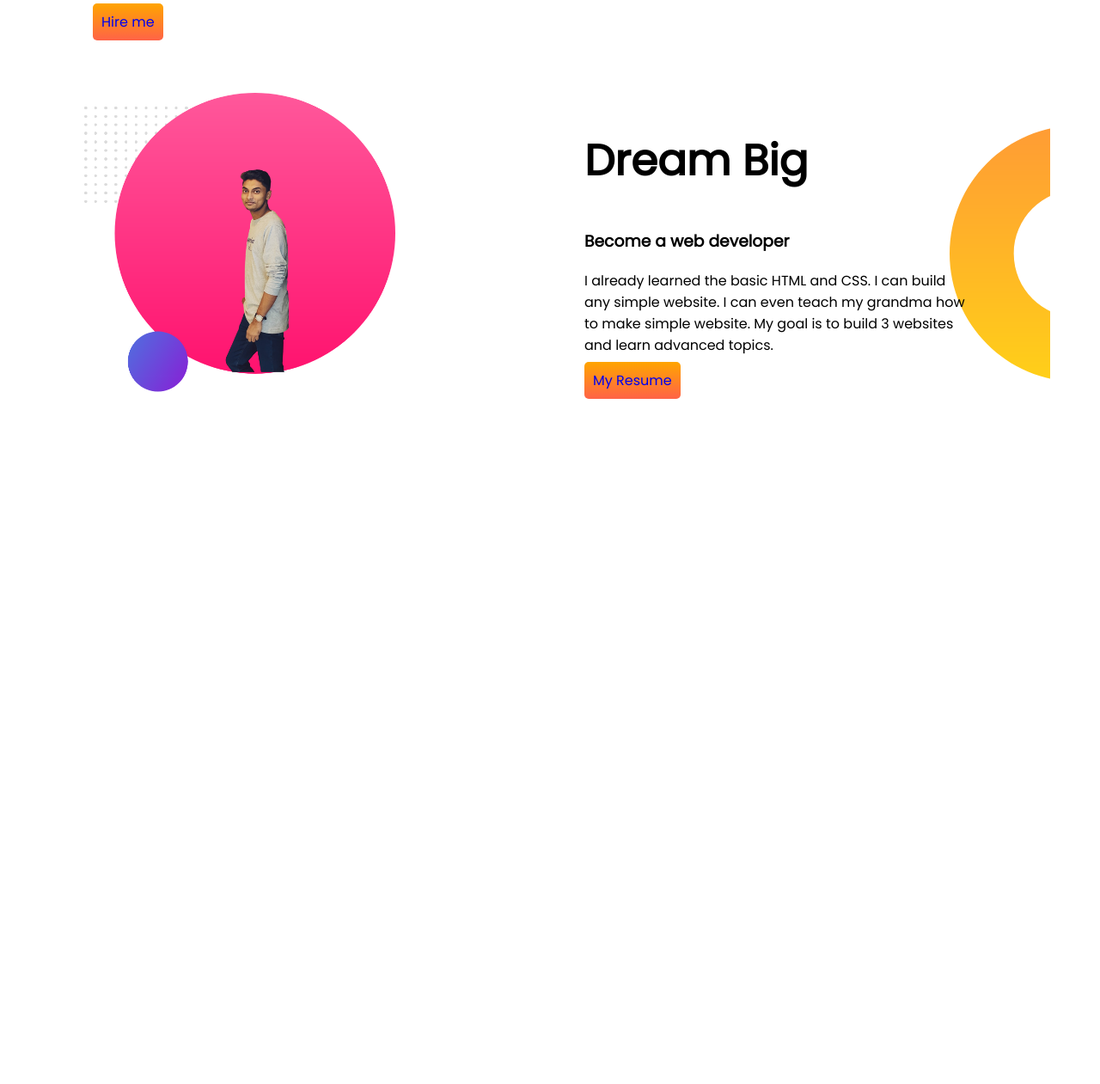
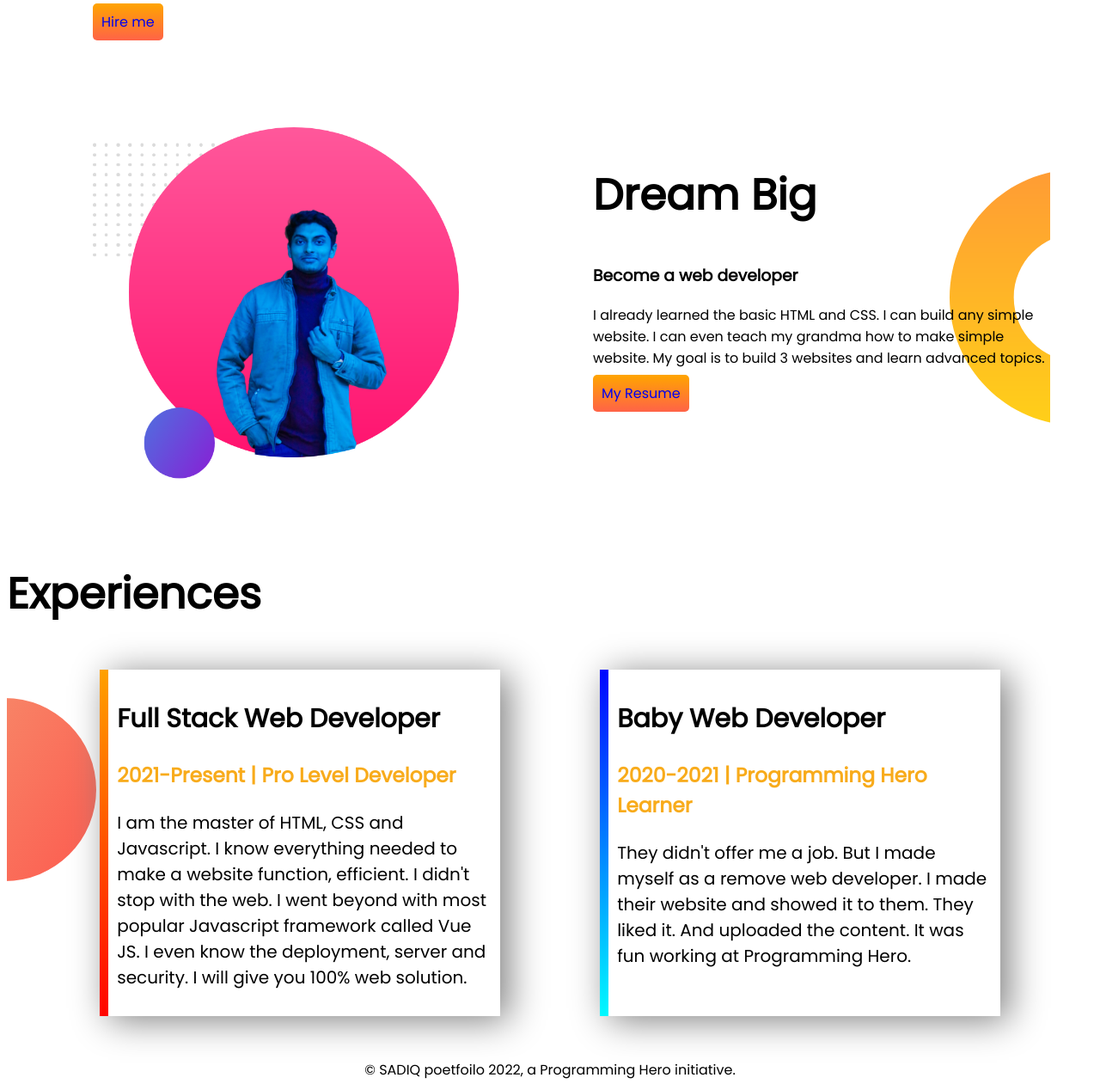
Before and after one commit to sadiq-bup/developer-portfoilo, a plain HTML site: page index.html in a window 1280 px wide. Shown: the part 560-1821 px from the top of the page at 86% size. Before the commit the page ends 1113 px from the top, so only its background shows below. Drawn offline with Linux system fonts and the light colour scheme.

Commit message:
3 steps completed

```diff
--- a/index.html
+++ b/index.html
@@ -10,7 +10,7 @@
 </head>
 
 <body>
-    <section class="banner">
+    <section class="banner flex">
         <div class="usa">
 
             <h1> Welcome To</h1>
@@ -21,34 +21,48 @@
                 the map thats, Saint Martin in Bangladesh for you. This is the most beautiful island in Bangladesh,
                 hands
                 down. This is one of the most beautiful places in Bangladesh, too. </p>
-            <a class="button" href="https://github.com/sadiq-bup/developer-portfoilo"> Hire me</a>
+            <a class="button" href="https://www.linkedin.com/in/sadiqul-islam-1988a61b6/"> Hire me</a>
 
 
         </div>
         <div class="usa"> <img src="images/my-bg.png" alt=""> </div>
     </section>
-    <section class="banner2">
-        <div class="dream-big">
-            <img src="images/my-bg2.png" alt="">
+    <section class="banner2 flex">
+        <div class="usa">
+            <img src="images/my-bg-new.png" alt="">
         </div>
 
-        <div class="dream-big">
+        <div class="usa">
             <h1> Dream Big</h1>
             <h3>Become a web developer</h3>
             <p> I already learned the basic HTML and CSS. I can build any simple website. I can even teach my grandma
                 how to make simple website. My goal is to build 3 websites and learn advanced topics.</p>
             <a class="button" href="https://github.com/sadiq-bup/developer-portfoilo"> My Resume</a>
         </div>
+    </section>
+    <section class="Last-bg">
+        <h1> Experiences </h1>
 
-
-
-
-
-
-
+        <div class="flex">
+            <div id="border-full" class="experiences-item">
+                <h2>Full Stack Web Developer</h2>
+                <h3 class="orange">2021-Present | Pro Level Developer</h3>
+                <p> I am the master of HTML, CSS and Javascript. I know everything needed to make a website function,
+                    efficient. I didn't stop with the web. I went beyond with most popular Javascript framework called
+                    Vue
+                    JS. I even know the deployment, server and security. I will give you 100% web solution.</p>
+            </div>
+            <div id="border-ex" class="experiences-item">
+                <h2>Baby Web Developer</h2>
+                <h3 class="orange">2020-2021 | Programming Hero Learner</h3>
+                <p> They didn't offer me a job. But I made myself as a remove web developer. I made their website and
+                    showed it to them. They liked it. And uploaded the content. It was fun working at Programming Hero.
+                </p>
+            </div>
+        </div>
     </section>
 
-
+    <footer> © SADIQ poetfoilo 2022, a Programming Hero initiative.</footer>
 
 </body>
 
--- a/style.css
+++ b/style.css
@@ -11,11 +11,16 @@ h1 {
     font-size: 50px;
 }
 
+h2 {
+    font-size: 30px;
+
+}
+
 .orange {
     color: rgb(248, 171, 27);
 }
 
-section {
+.flex {
     display: flex;
     margin: 50px;
 }
@@ -61,3 +66,36 @@ section {
 .dream-big img {
     width: 80%;
 }
+
+.Experiences {
+    width: 50%;
+}
+
+.experiences-item {
+    width: 40%;
+    font-size: 20px;
+    margin-left: 5%;
+    margin-right: 5%;
+    padding: 10px 10px;
+    box-shadow: 10px 5px 40px grey;
+    border-left: 10px solid;
+
+}
+
+#border-ex {
+    border-image: linear-gradient(blue, cyan)10;
+}
+
+#border-full {
+    border-image: linear-gradient(orange, red)10;
+}
+
+.Last-bg {
+    background-image: url(images/exp-bg.png);
+    background-repeat: no-repeat;
+    background-position: left;
+}
+
+footer {
+    text-align: center;
+}
```
Also changed, not shown: images/my-bg-new.png (added), 2 other files.
